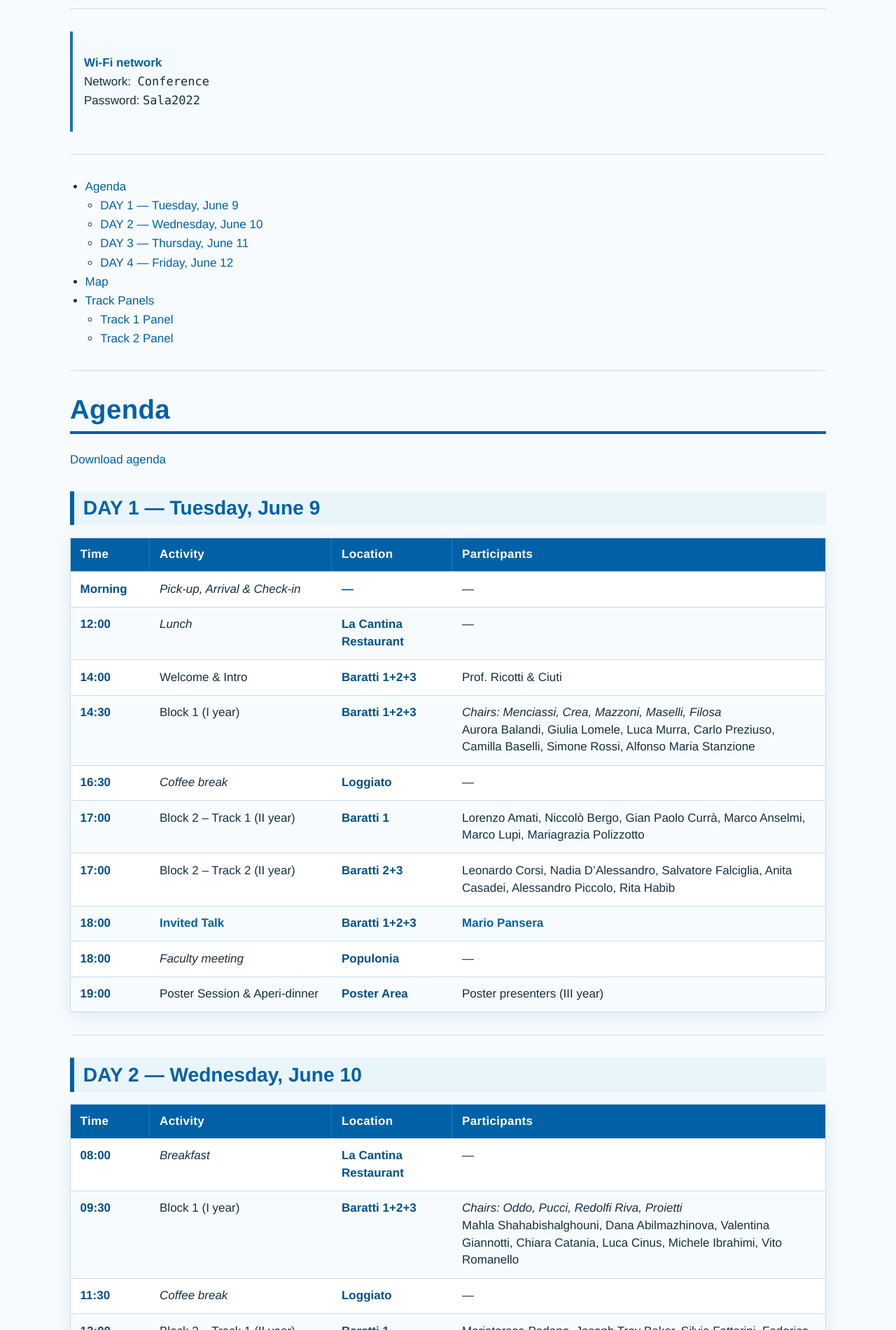
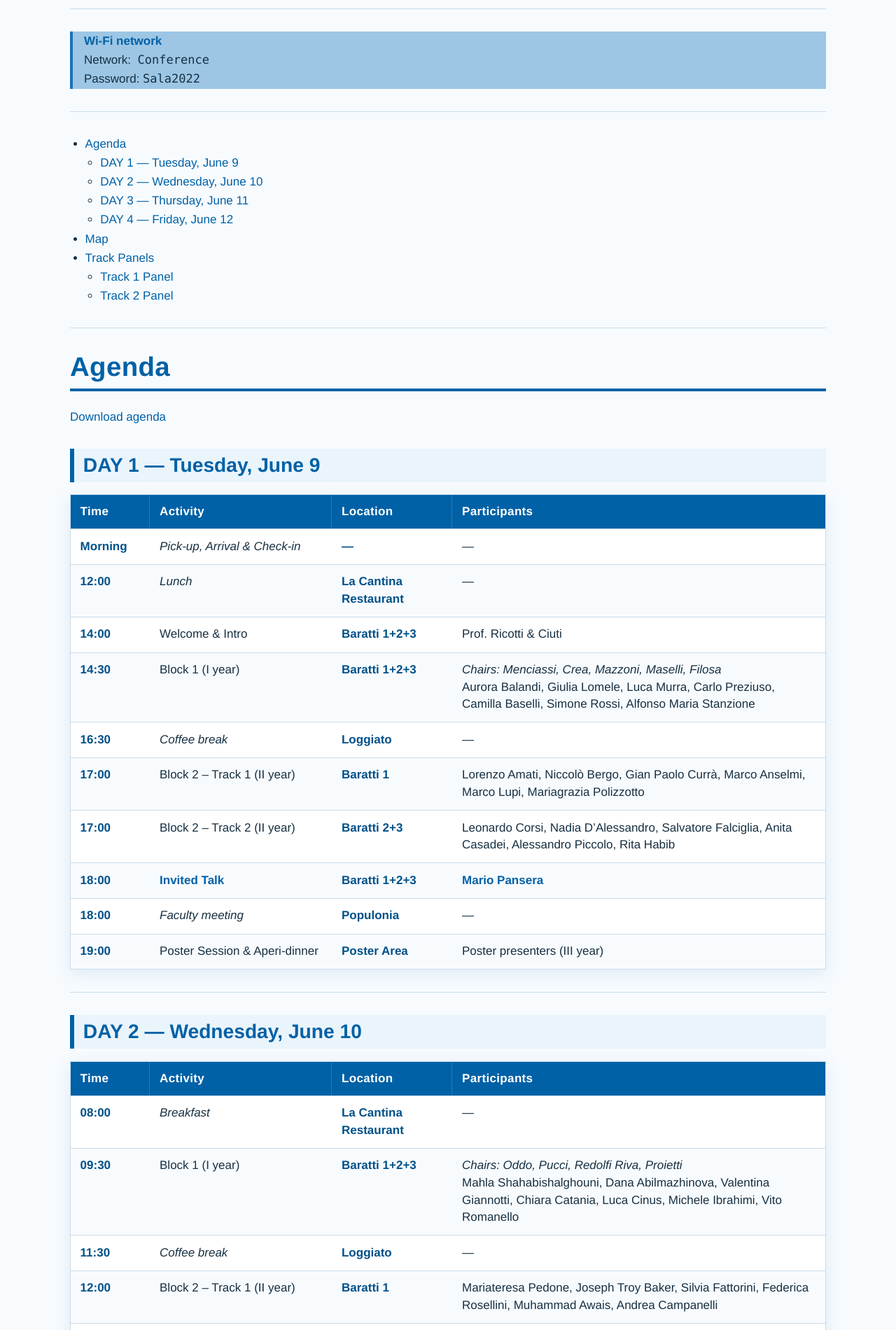
Before and after one commit to PhDBiorobotics-SSSA/phdbiorobotics.github.io, a Jekyll site: the page built from evaluation_meeting_2026.md, in a window 1280 px wide. Shown: the part 879-2779 px from the top of the page at 70% size. Built offline with Jekyll 4.4.1, drawn with Linux system fonts in a browser that asks for light colours.

Commit message:
Change blockquote style

```diff
--- a/assets/css/style.css
+++ b/assets/css/style.css
@@ -114,9 +114,9 @@ hr {
 }
 
 blockquote {
-  margin: 1.25rem 0;
-  padding: 0.85rem 1rem;
-  background: #f4fafe;
+  margin: 0.25rem 0;
+  padding: 0 1rem;
+  background: var(--brand-300);
   border-left: 4px solid var(--brand-600);
   color: var(--muted);
   border-radius: 0;
```
